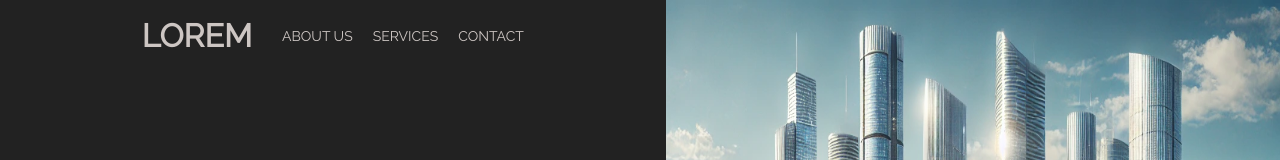
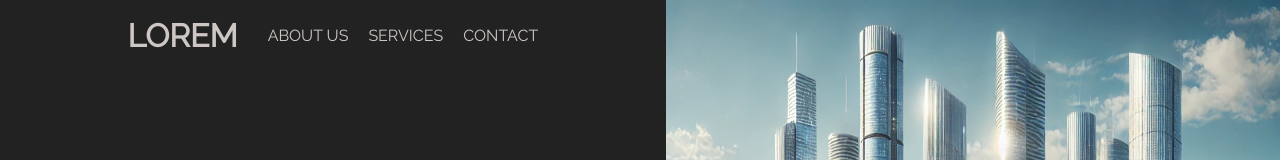
Before and after one commit to Den2856/ideal-spoon, a plain HTML site: page public/index.html in a window 1280 px wide. Shown: the top 160 px of the page. Drawn offline with Linux system fonts and the light colour scheme.

Commit message:
Update blog.css

```diff
--- a/public/static/css/blog.css
+++ b/public/static/css/blog.css
@@ -75,7 +75,7 @@ header.fixed {
 .nav ul li a {
   text-decoration: none;
   color: var(--color-text);
-  font-size: 14px;
+  font-size: 16px;
   text-transform: uppercase;
   cursor: pointer;
 }
@@ -608,7 +608,7 @@ input[type="email"] {
   }
 }
 
-@media (max-width: 445px) {
+@media (max-width: 470px) {
 
   .nav ul {
     display: none;
```
